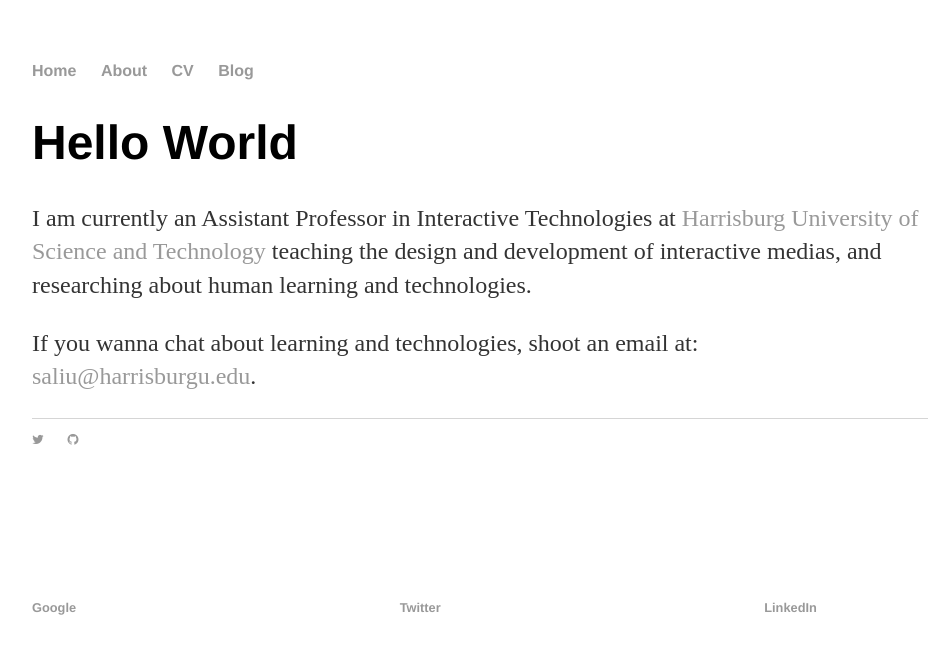
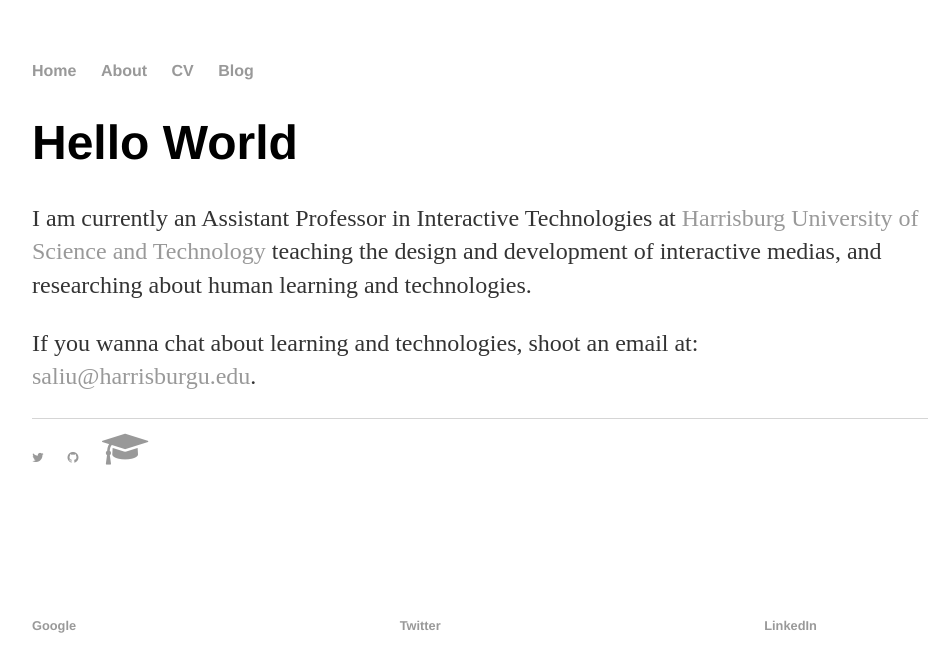
Before and after one commit to Tonicdragon6x66/saliudev.github.io, a Jekyll site: the page built from index.html, in a window 1280 px wide. Shown: the top 672 px of the page, without its empty margins (160-1110 px from the left). Built offline with Jekyll 4.4.1, drawn with Linux system fonts in a browser that asks for light colours.

Commit message:
work on google scholar icon

```diff
--- a/_layouts/default.html
+++ b/_layouts/default.html
@@ -30,13 +30,14 @@
 
 
 
-
   <div class="center">
     <div id="social-test">
     <ul class="social">
       <li><a href="https://twitter.com/saliudev"><i class="fa fa-twitter" aria-hidden="true"></a></i></li>
       <li><a href="https://github.com/saliudev"><i class="fa fa-github" aria-hidden="true"></a></i></li>
-  </li>
+      <li><a href="https://scholar.google.com/citations?user=YiBs6ucAAAAJ&#038;hl=en"><i class="fa fa-graduation-cap" style="font-size:36px"></a></i></li>
+
+
     </ul>
 
     </div>
```
Lines whose indentation alone changed are shown as unchanged.
